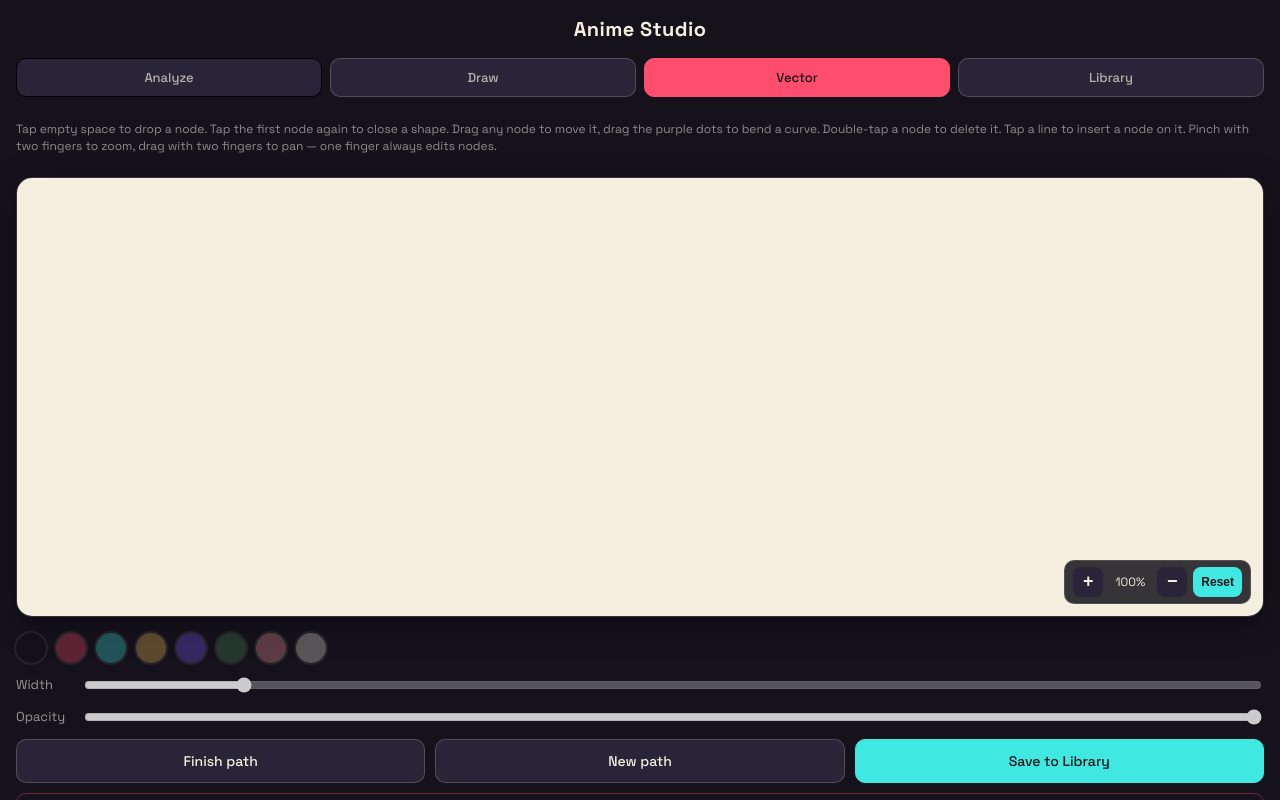
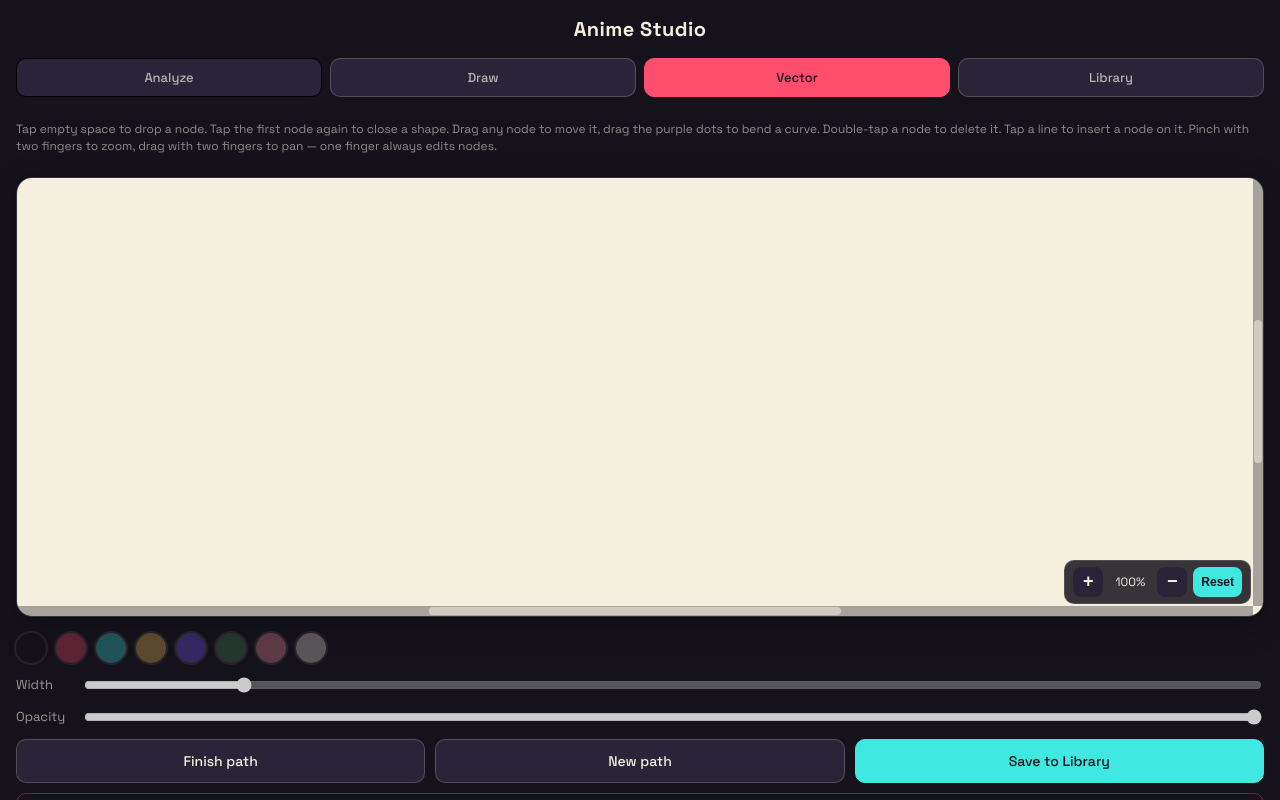
Before and after one commit to MFM-codex/Anime-studio-app, a Next.js app: page / in a window 1280 px wide. Both pictures are taken after a click on the button "Vector". Built offline with nearby package versions, Linux system fonts and the light colour scheme; no server answers; the database is empty.

Commit message:
Add draggable scrollbars to Vector canvas

```diff
--- a/components/VectorPanel.js
+++ b/components/VectorPanel.js
@@ -600,6 +600,68 @@ export default function VectorPanel() {
     zoomBy(factor, anchor);
   }
 
+  // ---------- scrollbars ----------
+  // Content is treated as a fixed area, several times larger than the
+  // visible viewport, centered on the origin. This gives the scrollbar
+  // a well-defined range even though the canvas itself is a free,
+  // unbounded pan/zoom plane.
+  const EXTENT_MULTIPLIER = 3;
+  const viewportW = canvasRef.current?.clientWidth || 300;
+  const viewportH = canvasRef.current?.clientHeight || 300;
+  const contentW = viewportW * EXTENT_MULTIPLIER;
+  const contentH = viewportH * EXTENT_MULTIPLIER;
+  const contentLeft = -(contentW - viewportW) / 2;
+  const contentTop = -(contentH - viewportH) / 2;
+
+  const visibleLeft = -pan.x / zoom;
+  const visibleTop = -pan.y / zoom;
+  const visibleW = viewportW / zoom;
+  const visibleH = viewportH / zoom;
+
+  const thumbWPercent = Math.min(100, Math.max(6, (visibleW / contentW) * 100));
+  const thumbHPercent = Math.min(100, Math.max(6, (visibleH / contentH) * 100));
+  const thumbLeftPercent = Math.min(
+    100 - thumbWPercent,
+    Math.max(0, ((visibleLeft - contentLeft) / contentW) * 100)
+  );
+  const thumbTopPercent = Math.min(
+    100 - thumbHPercent,
+    Math.max(0, ((visibleTop - contentTop) / contentH) * 100)
+  );
+
+  function dragScrollbar(axis, e) {
+    e.preventDefault();
+    e.stopPropagation();
+    const startEvent = e.touches ? e.touches[0] : e;
+    const startX = startEvent.clientX;
+    const startY = startEvent.clientY;
+    const startPan = pan;
+    const trackPx = axis === "x" ? viewportW : viewportH;
+    const contentPx = axis === "x" ? contentW : contentH;
+
+    function onMove(moveEvent) {
+      const point = moveEvent.touches ? moveEvent.touches[0] : moveEvent;
+      const deltaPx = axis === "x" ? point.clientX - startX : point.clientY - startY;
+      const deltaWorld = deltaPx * (contentPx / trackPx);
+      const deltaPan = deltaWorld * zoom;
+      setPan((p) =>
+        axis === "x"
+          ? { ...p, x: startPan.x - deltaPan }
+          : { ...p, y: startPan.y - deltaPan }
+      );
+    }
+    function onUp() {
+      window.removeEventListener("mousemove", onMove);
+      window.removeEventListener("mouseup", onUp);
+      window.removeEventListener("touchmove", onMove);
+      window.removeEventListener("touchend", onUp);
+    }
+    window.addEventListener("mousemove", onMove);
+    window.addEventListener("mouseup", onUp);
+    window.addEventListener("touchmove", onMove, { passive: false });
+    window.addEventListener("touchend", onUp);
+  }
+
   // ---------- live styling ----------
   function targetPathId() {
     return selectedPathId || activePathId;
@@ -680,6 +742,29 @@ export default function VectorPanel() {
           <button onClick={resetZoom} style={styles.zoomResetButton}>
             Reset
           </button>
+        </div>
+
+        <div style={styles.hScrollTrack}>
+          <div
+            style={{
+              ...styles.hScrollThumb,
+              width: `${thumbWPercent}%`,
+              left: `${thumbLeftPercent}%`,
+            }}
+            onMouseDown={(e) => dragScrollbar("x", e)}
+            onTouchStart={(e) => dragScrollbar("x", e)}
+          />
+        </div>
+        <div style={styles.vScrollTrack}>
+          <div
+            style={{
+              ...styles.vScrollThumb,
+              height: `${thumbHPercent}%`,
+              top: `${thumbTopPercent}%`,
+            }}
+            onMouseDown={(e) => dragScrollbar("y", e)}
+            onTouchStart={(e) => dragScrollbar("y", e)}
+          />
         </div>
       </div>
 
@@ -860,6 +945,38 @@ const styles = {
     fontWeight: 600,
     cursor: "pointer",
   },
+  hScrollTrack: {
+    position: "absolute",
+    left: 0,
+    right: 10,
+    bottom: 0,
+    height: 10,
+    background: "rgba(21,18,28,0.35)",
+  },
+  hScrollThumb: {
+    position: "absolute",
+    top: 1,
+    height: 8,
+    borderRadius: 4,
+    background: "rgba(245,239,224,0.55)",
+    cursor: "grab",
+  },
+  vScrollTrack: {
+    position: "absolute",
+    top: 0,
+    bottom: 10,
+    right: 0,
+    width: 10,
+    background: "rgba(21,18,28,0.35)",
+  },
+  vScrollThumb: {
+    position: "absolute",
+    left: 1,
+    width: 8,
+    borderRadius: 4,
+    background: "rgba(245,239,224,0.55)",
+    cursor: "grab",
+  },
   canvas: {
     display: "block",
     width: "100%",
```
Also changed, not shown: 1 other file (tests, documents, lock files or other folders).
